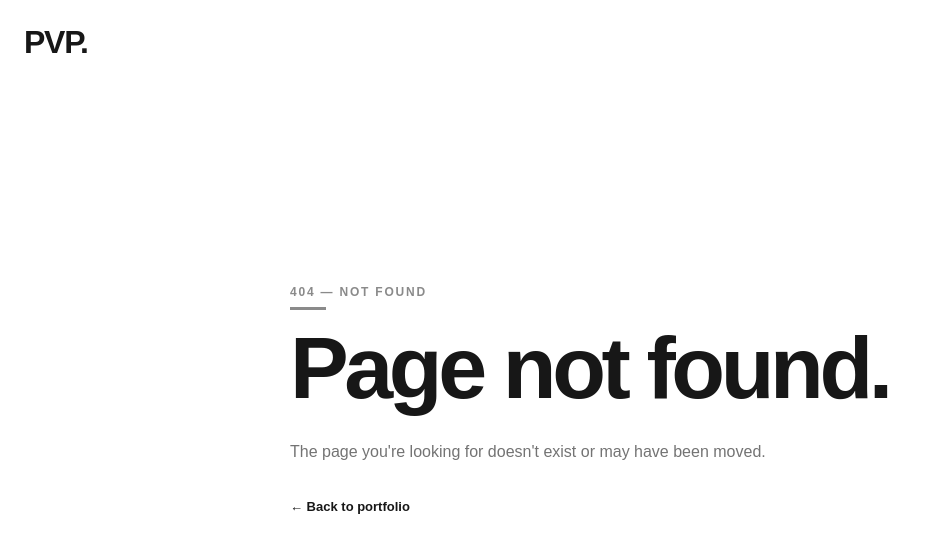
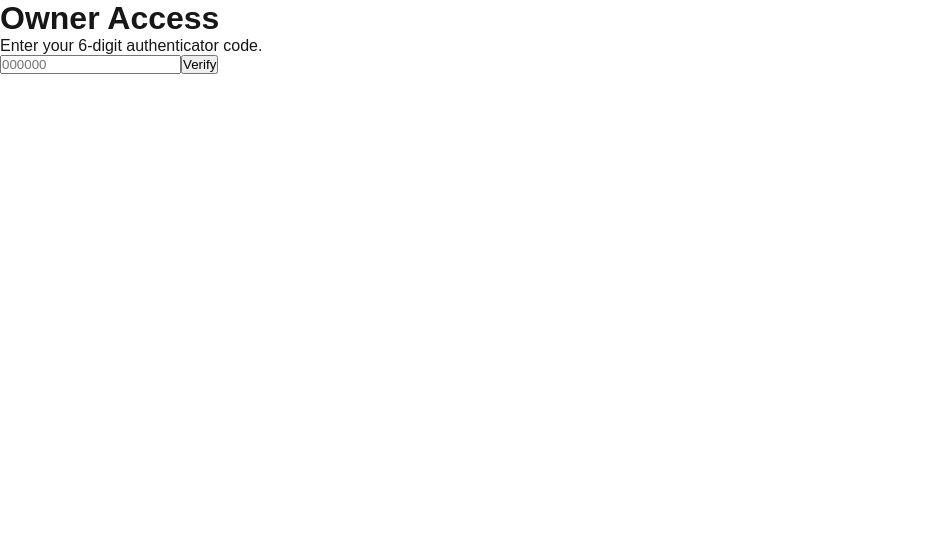
Before and after one commit to PerryPhuoc/my-portfolio, a Next.js app: page /admin in a window 1280 px wide. Before the commit this address had no page. Shown: the top 550 px of the page, without its empty margins (0-951 px from the left). Built offline with nearby package versions, Linux system fonts and the light colour scheme.

Commit message:
add authorize setup

```diff
--- a/package.json
+++ b/package.json
@@ -10,11 +10,14 @@
   },
   "dependencies": {
     "next": "16.3.1",
+    "otplib": "^13.4.1",
+    "qrcode": "^1.5.4",
     "react": "19.2.8",
     "react-dom": "19.2.8"
   },
   "devDependencies": {
     "@types/node": "^20",
+    "@types/qrcode": "^1.5.6",
     "@types/react": "^19",
     "@types/react-dom": "^19",
     "eslint": "^9",
--- /dev/null
+++ b/src/app/admin/page.tsx
@@ -0,0 +1,28 @@
+"use client";
+
+import { useState } from "react";
+
+export default function AdminPage() {
+    const [code, setCode] = useState("");
+
+    return (
+        <main>
+        <h1>Owner Access</h1>
+
+        <p>Enter your 6-digit authenticator code.</p>
+
+        <input
+            type="text"
+            inputMode="numeric"
+            maxLength={6}
+            value={code}
+            onChange={(event) => setCode(event.target.value)}
+            placeholder="000000"
+        />
+
+        <button type="button">
+            Verify
+        </button>
+        </main>
+    );
+}
```
Also changed, not shown: src/app/admin/setup/page.tsx (added, +40 -0 lines), src/app/api/auth/setup/route.ts (added, +26 -0 lines), 1 other file (tests, documents, lock files or other folders).
